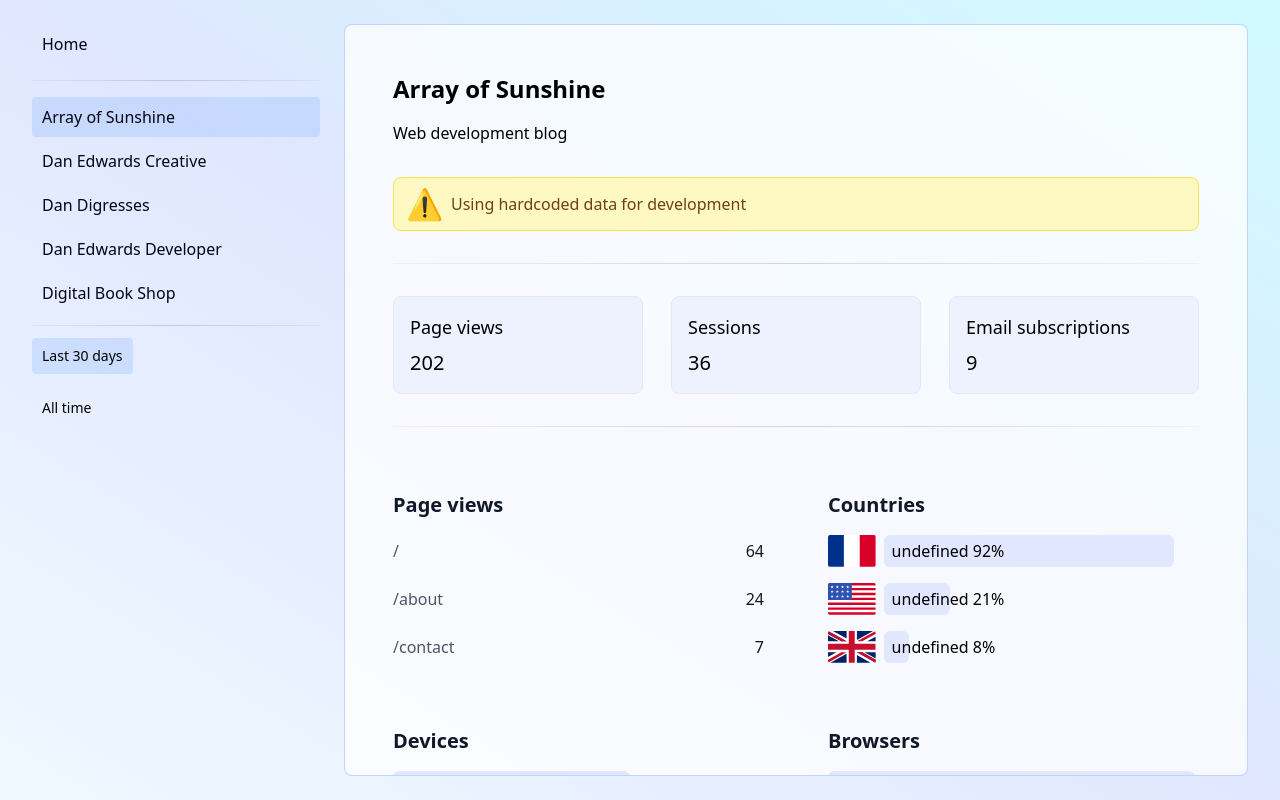
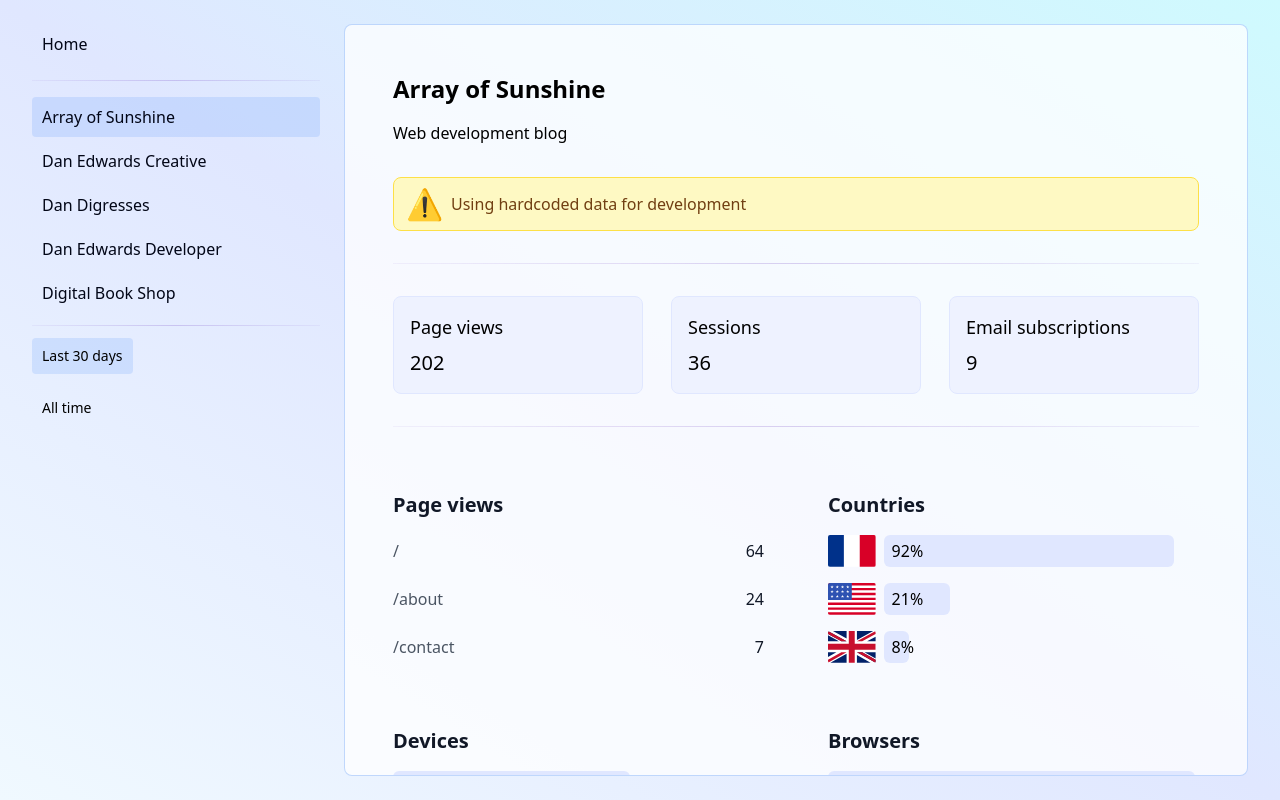
Before and after one commit to danedwardsdeveloper/analytics, a Next.js app: page /array-of-sunshine in a window 1280 px wide. Built offline with nearby package versions, Linux system fonts and the light colour scheme.

Commit message:
Fix label handling

```diff
--- a/src/app/[slug]/siteAnalyticsLayout/PercentageBar.tsx
+++ b/src/app/[slug]/siteAnalyticsLayout/PercentageBar.tsx
@@ -19,7 +19,8 @@ export default function PercentageBar({
         <div className="absolute inset-0 flex items-center px-2 h-8">
           <div className="relative z-10 flex items-center">
             <span className="whitespace-nowrap">
-              {`${label} ${percentage}`}%
+              {label && <>{label} </>}
+              {percentage}%
             </span>
             <span
               className={clsx(
```
